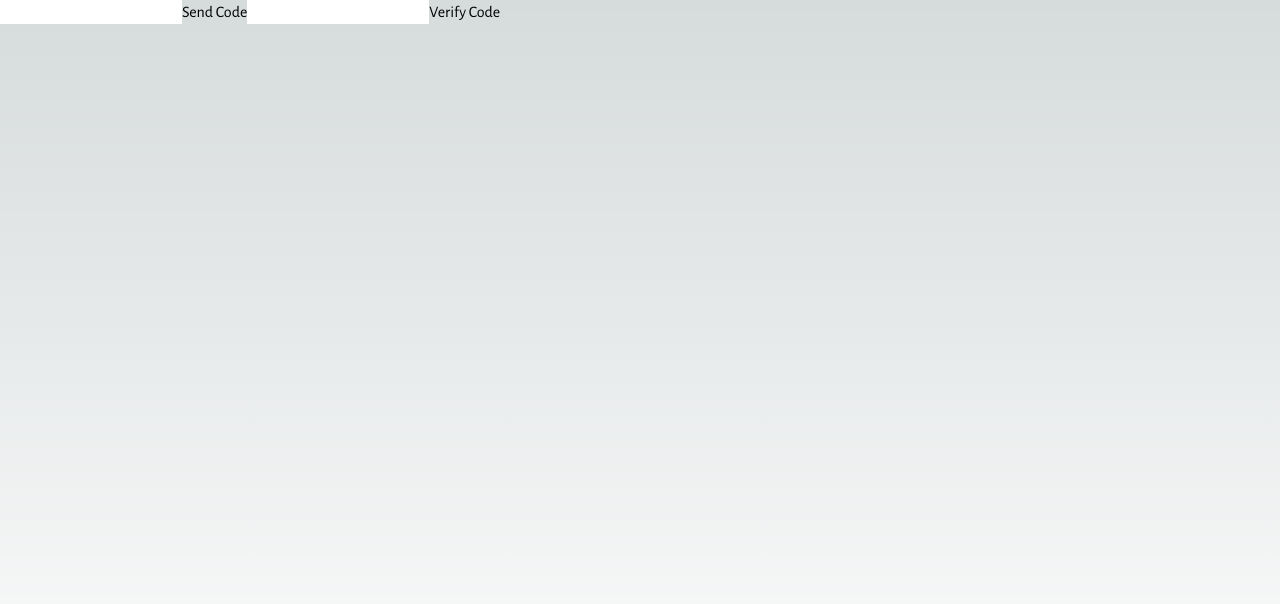
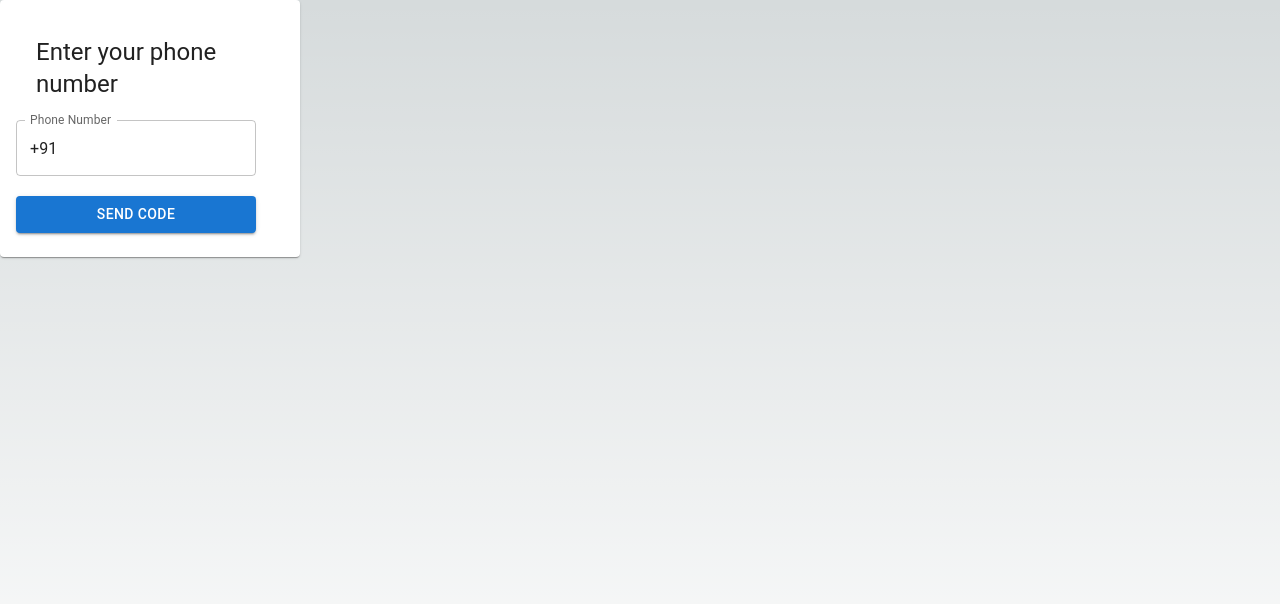
Before and after one commit to shrey714/patient-dashboard, a Next.js app: page /signin in a window 1280 px wide. Shown: the top 604 px of the page. Built offline with nearby package versions, Linux system fonts and the light colour scheme.

Commit message:
fb authentication working

```diff
--- a/package.json
+++ b/package.json
@@ -9,9 +9,12 @@
     "lint": "next lint"
   },
   "dependencies": {
+    "@mui/material": "^6.1.0",
+    "@emotion/react": "^11.10.5",
+    "@emotion/styled": "^11.10.5",
     "@tailwindcss/forms": "^0.5.9",
     "daisyui": "^4.12.10",
-    "firebase": "^10.13.1",
+    "firebase": "^9.14.0",
     "next": "14.2.7",
     "react": "^18",
     "react-dom": "^18"
--- a/src/app/signin/page.tsx
+++ b/src/app/signin/page.tsx
@@ -1,7 +1,9 @@
 "use client";
 import React, { useState } from 'react';
 import {auth} from "../../firebase/firebaseConfig"
-import { getAuth, signInWithPhoneNumber } from "firebase/auth";
+import { getAuth,RecaptchaVerifier, signInWithPhoneNumber } from "firebase/auth";
+import { Button, Card, CardContent, TextField, Typography } from '@mui/material';
+
 
 declare global {
     interface Window {
@@ -10,52 +12,87 @@ declare global {
 }
 
 
-const PhoneAuth = () => {
-  const [phoneNumber, setPhoneNumber] = useState('');
-  const [verificationCode, setVerificationCode] = useState('');
-  const [verificationId, setVerificationId] = useState('');
+const App = () => {
 
-  const handleSendCode = () => {
-    const appVerifier = window.recaptchaVerifier;
-console.log("handlesendcode")
-    signInWithPhoneNumber(auth,phoneNumber, appVerifier)
-      .then((confirmationResult) => {
-        console.log(confirmationResult)
+  const [phone, setPhone] = useState('+91');
+  const [hasFilled, setHasFilled] = useState(false);
+  const [otp, setOtp] = useState('');
+
+  const generateRecaptcha = () => {
+    window.recaptchaVerifier = new RecaptchaVerifier('recaptcha', {
+      'size': 'invisible',
+      'callback': () => {
+        // reCAPTCHA solved, allow signInWithPhoneNumber.
+        // ...
+      }
+    },auth);
+  }
+
+  const handleSend = (event: { preventDefault: () => void; }) => {
+    event.preventDefault();
+    setHasFilled(true);
+    generateRecaptcha();
+    let appVerifier = window.recaptchaVerifier;
+    signInWithPhoneNumber(auth, phone, appVerifier)
+      .then((confirmationResult: any) => {
+        // SMS sent. Prompt user to type the code from the message, then sign the
+        // user in with confirmationResult.confirm(code).
         window.confirmationResult = confirmationResult;
-      })
-      .catch((error) => {
-        console.error(error);
-//         grecaptcha.reset(window.recaptchaWidgetId);
+      }).catch((error: any) => {
+        // Error; SMS not sent
+        console.log(error);
+      });
+  }
 
-// // Or, if you haven't stored the widget ID:
-// window.recaptchaVerifier.render().then(function(widgetId) {
-//   grecaptcha.reset(widgetId);
-// });
+  const verifyOtp = (event: { target: { value: any; }; }) => {
+    let otp = event.target.value;
+    setOtp(otp);
+
+    if (otp.length === 6) {
+      // verifu otp
+      let confirmationResult = window.confirmationResult;
+      confirmationResult.confirm(otp).then((result: { user: any; }) => {
+        // User signed in successfully.
+        let user = result.user;
+        console.log(user);
+        alert('User signed in successfully');
+        // ...
+      }).catch(() => {
+        // User couldn't sign in (bad verification code?)
+        // ...
+        alert('User couldn\'t sign in (bad verification code?)');
       });
-  };
+    }
+  }
 
-  const handleVerifyCode = () => {
-    const code = verificationCode;
-window.confirmationResult.confirm(code).then((result: { user: any; }) => {
-  // User signed in successfully.
-  const user = result.user;
-  // ...
-}).catch((error: any) => {
-  // User couldn't sign in (bad verification code?)
-  // ...
-  console.log(error)
-});
+  if(!hasFilled){
+    return (
+      <div className='app__container'>
+        <Card sx={{ width: '300px'}}>
+          <CardContent sx={{ display: 'flex', alignItems: 'center', flexDirection: 'column'}}>
+            <Typography sx={{ padding: '20px'}} variant='h5' component='div'>Enter your phone number</Typography>
+            <form onSubmit={handleSend}>
+              <TextField sx={{ width: '240px'}} variant='outlined' autoComplete='off' label='Phone Number' value={phone} onChange={(event) => setPhone(event.target.value)} />
+              <Button type='submit' variant='contained' sx={{ width: '240px', marginTop: '20px'}}>Send Code</Button>
+            </form>
+          </CardContent>
+        </Card>
+        <div id="recaptcha"></div>
+      </div>
+    )
+  } else {
+    return (
+      <div className='app__container'>
+        <Card sx={{ width: '300px'}}>
+          <CardContent sx={{ display: 'flex', alignItems: 'center', flexDirection: 'column'}}>
+            <Typography sx={{ padding: '20px'}} variant='h5' component='div'>Enter the OTP</Typography>
+              <TextField sx={{ width: '240px'}} variant='outlined' label='OTP ' value={otp} onChange={verifyOtp} />
+          </CardContent>
+        </Card>
+        <div id="recaptcha"></div>
+      </div>
+    )
+  }
+}
 
-  };
-
-  return (
-    <>
-      <input type="tel" value={phoneNumber} onChange={(e) => setPhoneNumber(e.target.value)} />
-      <button id="send-code-button" onClick={handleSendCode}>Send Code</button>
-      <input type="text" value={verificationCode} onChange={(e) => setVerificationCode(e.target.value)} />
-      <button onClick={handleVerifyCode}>Verify Code</button>
-    </>
-  );
-};
-
-export default PhoneAuth;
+export default App;
--- a/src/firebase/firebaseConfig.ts
+++ b/src/firebase/firebaseConfig.ts
@@ -26,11 +26,5 @@ const db = getFirestore(app);
 const storage = getStorage(app);
 const realtimeDb = getDatabase(app);
 
-// Ensure RecaptchaVerifier is initialized only on the client side
-if (typeof window !== 'undefined') {
-    window.recaptchaVerifier = new RecaptchaVerifier(auth,'send-code-button', {
-        size: 'invisible',
-      });
-}
 
 export { auth, db, storage, realtimeDb };
```
Also changed, not shown: 1 other file (tests, documents, lock files or other folders).
